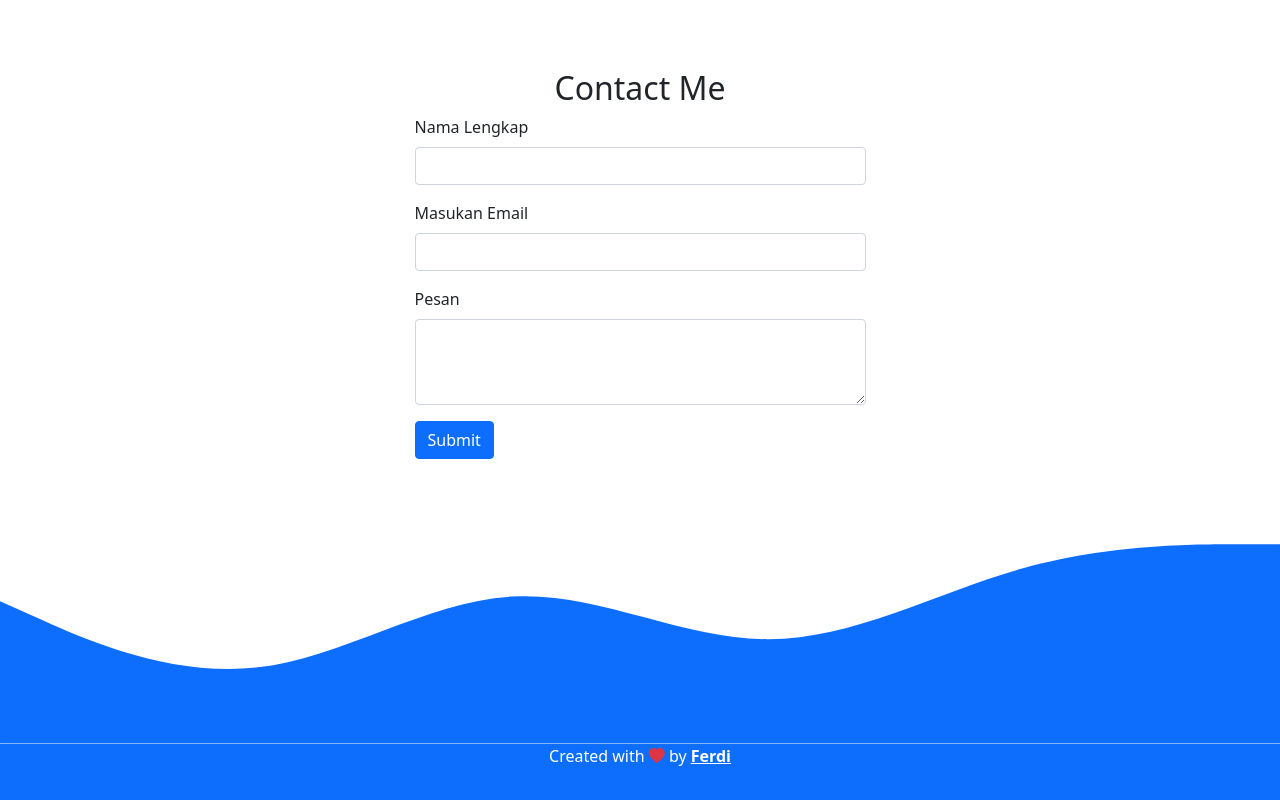
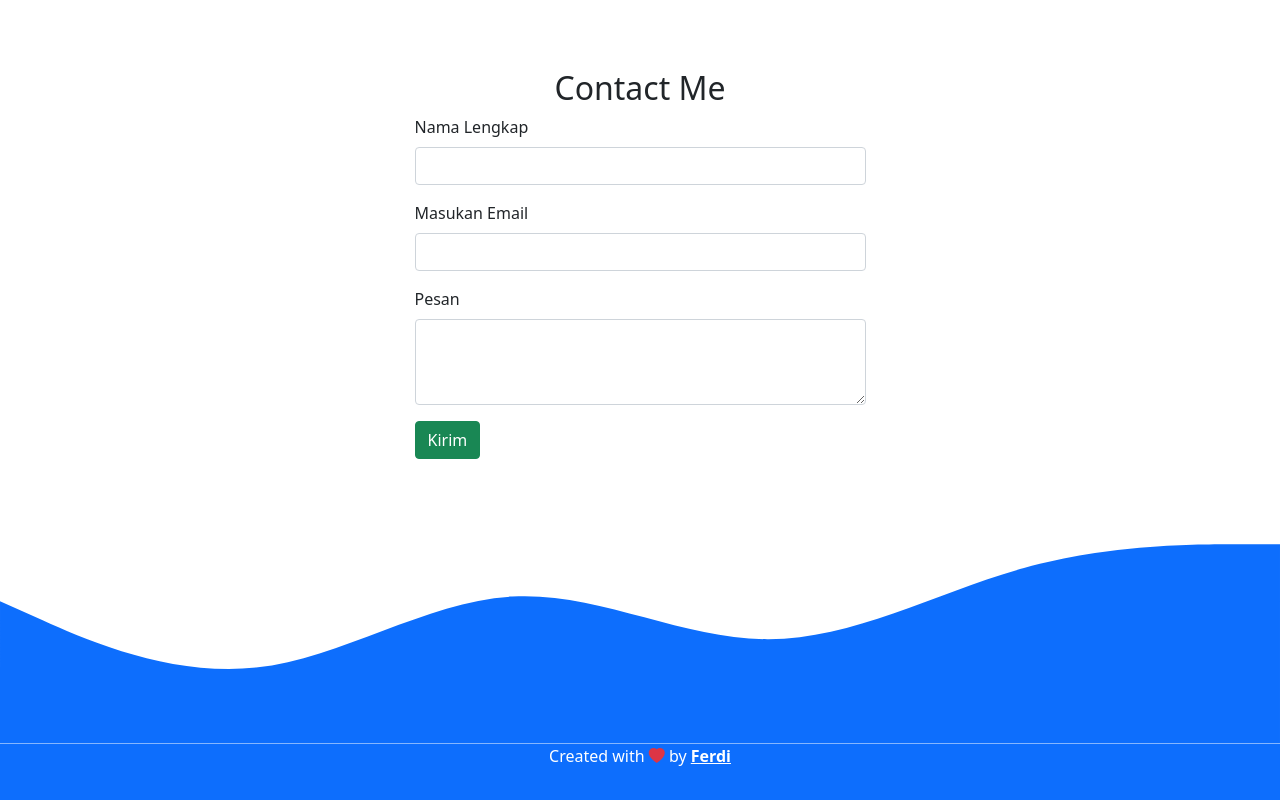
Before and after one commit to FERD1ANSYAHH/ferd1ansyahh.github.io, a plain HTML site: page index.html in a window 1280 px wide. Shown: the part 2541-3341 px from the top of the page. Drawn offline with nearby package versions, Linux system fonts and the light colour scheme.

Commit message:
Ubah tombol sumbit

```diff
--- a/index.html
+++ b/index.html
@@ -182,7 +182,7 @@
                 <label for="pesan" class="form-label">Pesan</label>
                 <textarea class="form-control" id="pesan" rows="3"></textarea>
               </div>
-              <button type="submit" class="btn btn-primary">Submit</button>
+              <button type="submit" class="btn btn-success">Kirim</button>
             </form>
           </div>
         </div>
```
